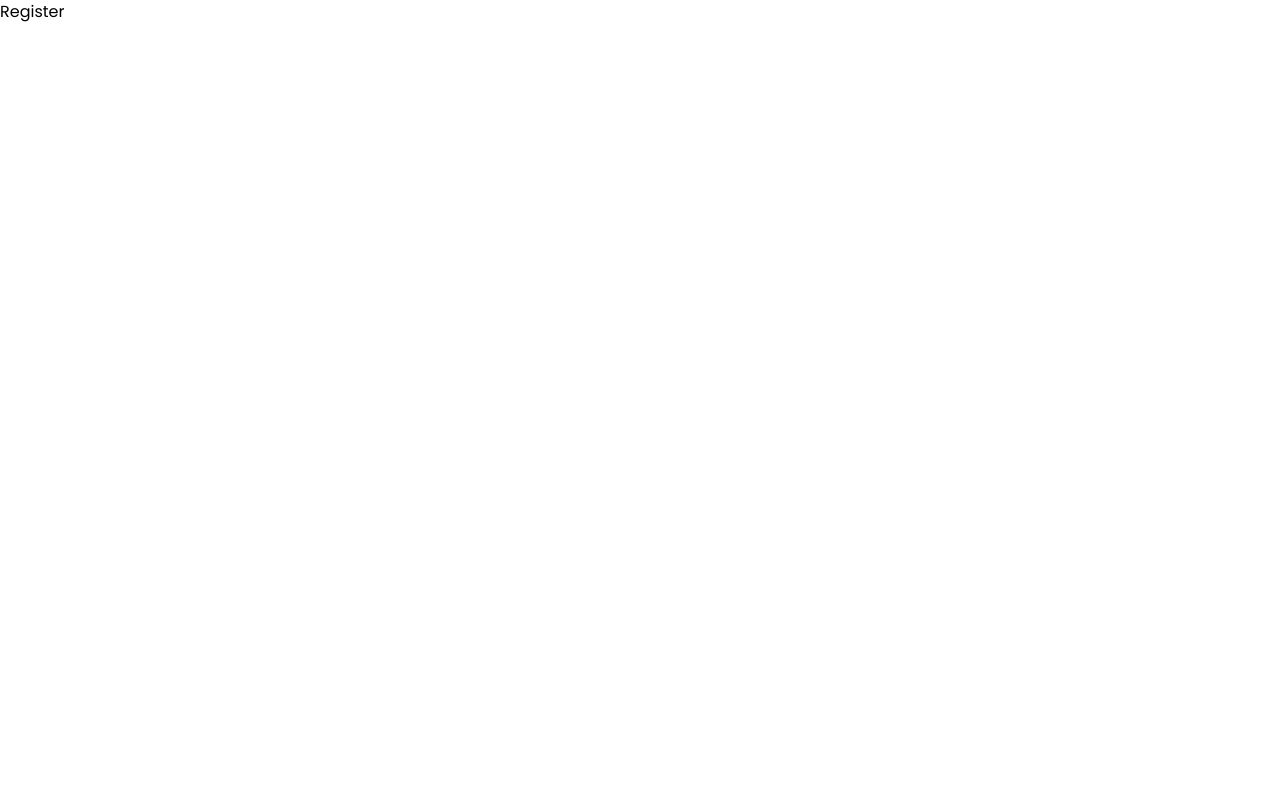
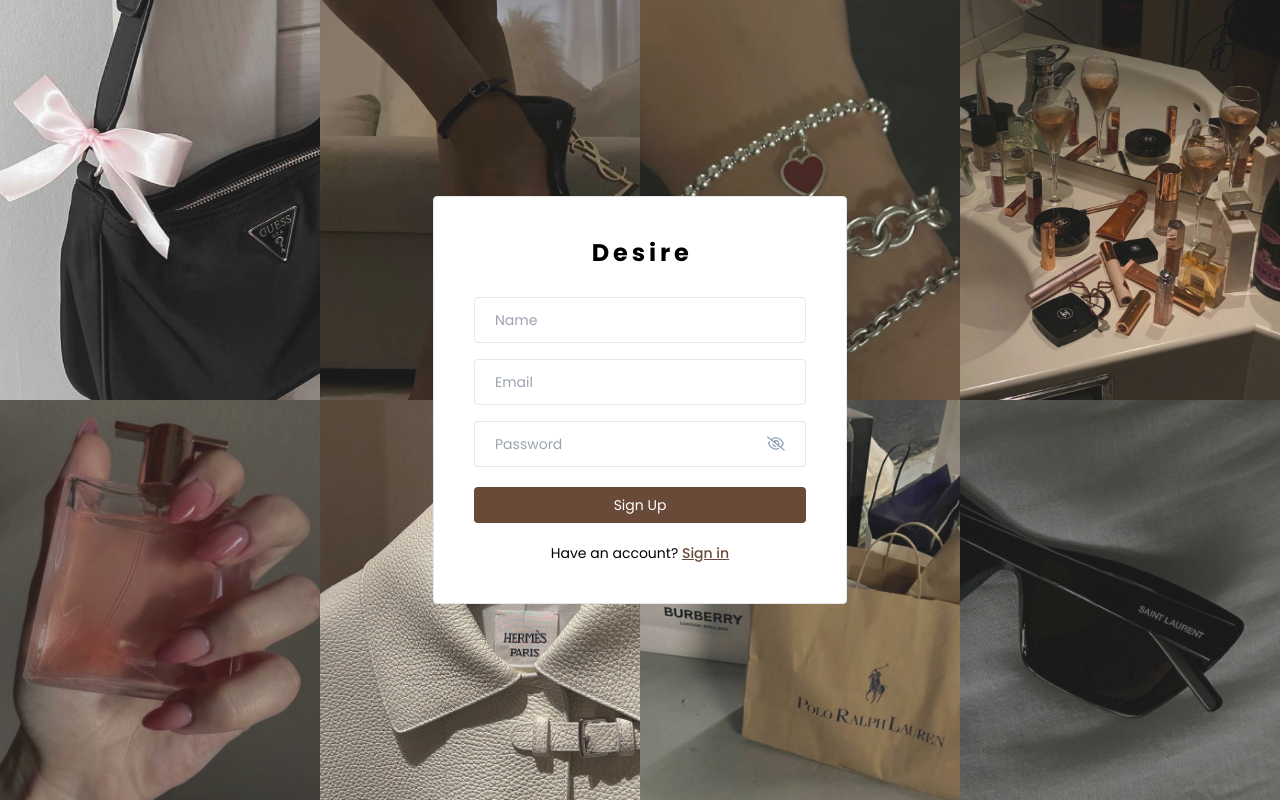
Before and after one commit to shr3yu/desire, a React (Vite) app in the folder frontend/desire-app/: page /register in a window 1280 px wide. Built offline with nearby package versions, Linux system fonts and the light colour scheme.

Commit message:
Made sign up page

```diff
--- a/frontend/desire-app/src/App.jsx
+++ b/frontend/desire-app/src/App.jsx
@@ -1,13 +1,13 @@
 import React from "react";
 import { BrowserRouter as Router, Routes, Route } from "react-router-dom";
-import Home from "./pages/Home/Home";
 import Login from "./pages/Login/Login";
 import Register from "./pages/Register/Register";
+import { Dashboard } from "./pages/Dashboard/Dashboard";
 
 const routes = (
   <Router>
     <Routes>
-      <Route path="/dashboard" exact element={<Home />} />
+      <Route path="/dashboard" exact element={<Dashboard />} />
       <Route path="/login" exact element={<Login />} />
       <Route path="/register" exact element={<Register />} />
     </Routes>
--- /dev/null
+++ b/frontend/desire-app/src/components/Home/Sidebar.jsx
@@ -0,0 +1,9 @@
+import React from 'react'
+
+const Sidebar = () => {
+  return (
+    <div>Sidebar</div>
+  )
+}
+
+export default Sidebar
--- /dev/null
+++ b/frontend/desire-app/src/pages/Dashboard/Dashboard.jsx
@@ -0,0 +1,8 @@
+import React from 'react'
+import Sidebar from '../../components/Home/Sidebar'
+
+export const Dashboard = () => {
+  return (
+    <Sidebar/>
+  )
+}
--- a/frontend/desire-app/src/pages/Home/Home.jsx
+++ /dev/null
@@ -1,9 +0,0 @@
-import React from 'react'
-
-const Home = () => {
-  return (
-    <div>Home</div>
-  )
-}
-
-export default Home
--- a/frontend/desire-app/src/pages/Login/Login.jsx
+++ b/frontend/desire-app/src/pages/Login/Login.jsx
@@ -1,31 +1,65 @@
-import React from "react";
+import React, { useState } from "react";
 import { Link } from "react-router-dom";
 import PasswordInput from "../../components/PasswordInput";
 import Backdrop from "../../components/Backdrop/Backdrop";
+import { validateEmail } from "../../utils/helper";
 
 const Login = () => {
+  const [email, setEmail] = useState("");
+  const [password, setPassword] = useState("");
+  const [error, setError] = useState(null);
+
+  const handleLogin = async (e) => {
+    e.preventDefault();
+
+
+    if (!validateEmail(email)) {
+      setError("Please enter a valid email adress.");
+      return;
+    }
+
+    if (!password) {
+      setError("Please enter a password.");
+      return;
+    }
+    setError("");
+
+    //SignUp API call
+  };
+
   return (
     <>
       <div className="flex items-center justify-center min-h-screen p-4">
-        <Backdrop/>
+        <Backdrop />
         <div className="w-68 border rounded-md bg-white px-10 py-10">
-          <form onSubmit={() => {}}>
+          <form onSubmit={handleLogin}>
             <h4 className="text-2xl mb-7 font-bold tracking-tight text-center">
               D e s i r e
             </h4>
             <input
               type="text"
               placeholder="Email"
-              className="w-full text-sm bg-transparent border-[1.5px] px-5 py-3 rounded mb-4 outline-none"
+              className="w-full flex text-sm bg-transparent border-[1.5px] px-5 py-3 rounded mb-4 outline-none"
+              value={email}
+              onChange={(e) => {
+                setEmail(e.target.value);
+              }}
             />
-            <PasswordInput></PasswordInput>
+            <PasswordInput
+              value={password}
+              onChange={(e) => {
+                setPassword(e.target.value);
+              }}
+            ></PasswordInput>
+
+            {error && <p className="text-red-500 text-xs pb-1">{error}</p>}
 
             <button type="submit" className="submit-button">
               Login
             </button>
           </form>
           <p className="text-sm text-center mt-4">
-            Not registered yet?{" "}
+            Not registered?{" "}
             <Link to="/register" className="font-medium text-primary underline">
               Create an Account
             </Link>
--- a/frontend/desire-app/src/pages/Register/Register.jsx
+++ b/frontend/desire-app/src/pages/Register/Register.jsx
@@ -1,9 +1,85 @@
-import React from 'react'
+import React, { useState } from "react";
+import Backdrop from "../../components/Backdrop/Backdrop";
+import PasswordInput from "../../components/PasswordInput";
+import { Link } from "react-router-dom";
+import { validateEmail } from "../../utils/helper";
 
 const Register = () => {
+  const [email, setEmail] = useState("");
+  const [password, setPassword] = useState("");
+  const [error, setError] = useState(null);
+  const [name, setName] = useState("");
+
+  const handleSignup = (e) => {
+    e.preventDefault()
+    if(!name){
+      setError("Please enter your name.")
+      return;
+    }
+    if (!validateEmail(email)) {
+      setError("Please enter a valid email adress.");
+      return;
+    }
+
+    if (!password) {
+      setError("Please enter a password.");
+      return;
+    }
+
+    setError("");
+  };
+
   return (
-    <div>Register</div>
-  )
-}
+    <>
+      <div className="flex items-center justify-center min-h-screen p-4">
+        <Backdrop />
+        <div className="w-68 border rounded bg-white px-10 py-10">
+          <form onSubmit={handleSignup}>
+            <h4 className="text-2xl mb-7 font-bold tracking-tight text-center">
+              D e s i r e
+            </h4>
+            <input
+              type="text"
+              placeholder="Name"
+              className="w-full flex text-sm bg-transparent border-[1.5px] px-5 py-3 rounded mb-4 outline-none"
+              value={name}
+              onChange={(e) => {
+                setName(e.target.value);
+              }}
+            />
+            <input
+              type="text"
+              placeholder="Email"
+              className="w-full text-sm bg-transparent border-[1.5px] px-5 py-3 rounded mb-4 outline-none"
+              value={email}
+              onChange={(e) => {
+                setEmail(e.target.value);
+              }}
+            />
+            <PasswordInput
+              value={password}
+              onChange={(e) => {
+                setPassword(e.target.value);
+              }}
+            ></PasswordInput>
 
-export default Register
+            <button type="submit" className="submit-button">
+              Sign Up
+            </button>
+
+            {error && <p className= "text-red-500 text-xs pb-1">{error}</p>}
+
+            <p className="text-sm text-center mt-4">
+              Have an account? {""}
+              <Link to="/login" className="font-medium text-primary underline">
+                Sign in
+              </Link>
+            </p>
+          </form>
+        </div>
+      </div>
+    </>
+  );
+};
+
+export default Register;
--- /dev/null
+++ b/frontend/desire-app/src/utils/helper.js
@@ -0,0 +1,4 @@
+export const validateEmail = (email) => {
+  const regex = /^[^\s@]+@[^\s@]+\.[^\s@]+$/;
+  return regex.test(email);
+};
--- a/frontend/desire-app/tailwind.config.js
+++ b/frontend/desire-app/tailwind.config.js
@@ -3,9 +3,9 @@
   content: ["./index.html", "./src/**/*.{js,jsx,ts,tsx}"],
   theme: {
     extend: {
-      colors:{
-        primary:'#7f4f24',
-      }
+      colors: {
+        primary: "#694937",
+      },
     },
   },
   plugins: [],
```
